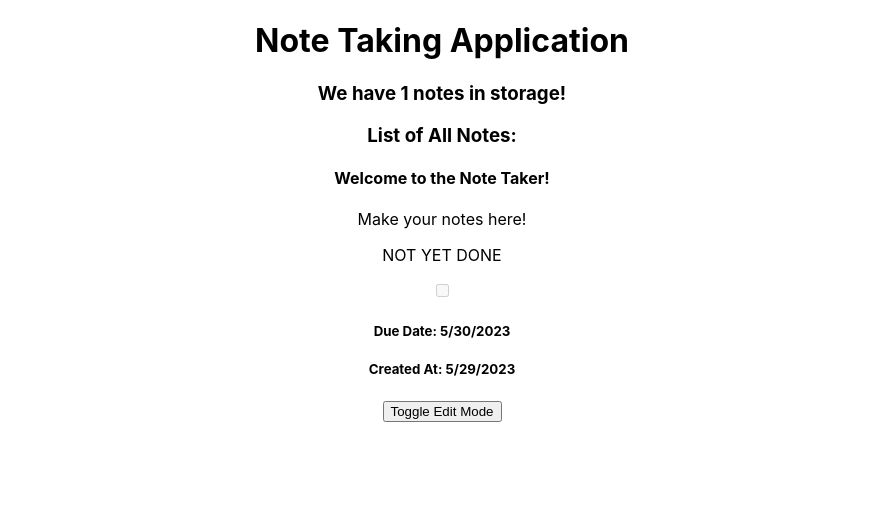
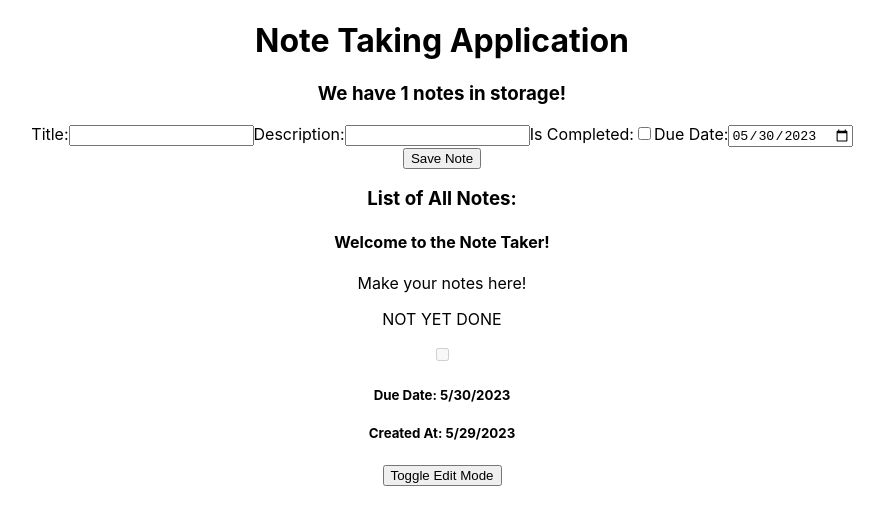
Before and after one commit to johnsonw1017/reactjs-note-taking-project, a React (Create React App) app: page / in a window 1280 px wide. Shown: the top 524 px of the page, without its empty margins (198-1082 px from the left). Built offline with nearby package versions, Linux system fonts and the light colour scheme.

Commit message:
feat: NoteForm saving new note works

```diff
--- a/src/components/NoteForm.jsx
+++ b/src/components/NoteForm.jsx
@@ -1,26 +1,67 @@
-import React, { useState } from "react";
+import React, { useEffect, useState } from "react";
+import { useNoteData, useNoteDispatch } from "../contexts/NotesContext";
 
-export default function NoteForm(prop){
+export default function NoteForm(props){
+
+    const {id} = props;
+    const globalNotesData = useNoteData();
+    const globalNotesDispatch = useNoteDispatch();
 
     const [localTitle, setLocalTitle] = useState("");
     const [localDescription, setLocalDescription] = useState("");
     const [localIsCompleted, setLocalIsCompleted] = useState(false);
     const [localDueDate, setLocalDueDate] = useState(new Date().setDate(new Date().getDate() + 1));
+    const [localCreatedAtDate, setLocalCreatedAtDate] = useState(Date.now())
+
+    //finding a note if there is one, then prefill the form with existing data
+    useEffect(() => {
+        let tempNote = globalNotesData.find(globalSpecificNote => {
+            return globalSpecificNote.id === id;
+        });
+
+        if (tempNote){
+            setLocalTitle(tempNote.title);
+            setLocalDescription(tempNote.description);
+            setLocalIsCompleted(tempNote.isCompleted);
+            setLocalDueDate(tempNote.dueDate);
+            setLocalCreatedAtDate(tempNote.createdAtDate);
+        }
+
+
+    }, [globalNotesData, id])
+
+    const saveNoteToGlobal = () => {
+        let tempNewNote = {
+            id: id || globalNotesData.length + 1,
+            title: localTitle,
+            description: localDescription,
+            isCompleted: localIsCompleted,
+            dueDate: localDueDate,
+            createdAtDate:localCreatedAtDate
+        }
+
+        if(id){
+            globalNotesDispatch({type:"update", updatedNote: tempNewNote});
+        } else {
+            globalNotesDispatch({type:"create", newNote: tempNewNote});
+        }
+
+    }
 
 
     return(
         <div>
             <form>
             <label>Title:</label>
-            <input type="text" name="title" value={localTitle} onChange={setLocalTitle}/>
+            <input type="text" name="title" value={localTitle} onChange={(event) => setLocalTitle(event.target.value)}/>
             <label>Description:</label>
-            <input type="text" name="description" value={localDescription} onChange={setLocalDescription}/>
+            <input type="text" name="description" value={localDescription} onChange={(event) => setLocalDescription(event.target.value)}/>
             <label>Is Completed:</label>
-            <input type="text" name="title" value={localIsCompleted} onChange={setLocalIsCompleted}/>
+            <input type="checkbox" name="isCompleted" value={localIsCompleted} checked={localIsCompleted} onChange={(event) => setLocalIsCompleted(!localIsCompleted)}/>
             <label>Due Date:</label>
-            <input type="text" name="dueDate" value={localDueDate} onChange={setLocalDueDate}/>
+            <input type="date" name="dueDate" value={new Date(localDueDate).toISOString().split("T")[0]} onChange={(event) => setLocalDueDate(event.target.value)}/>
             </form>
-        <button>Save Note</button>
+        <button onClick={saveNoteToGlobal}>Save Note</button>
         </div>
     )
 }
--- a/src/pages/Homepage.jsx
+++ b/src/pages/Homepage.jsx
@@ -1,7 +1,7 @@
 import React from "react";
-import { useNoteData } from "../contexts/NotesContext"
-import NoteDisplay from "../components/NoteDisplay";
+import { useNoteData } from "../contexts/NotesContext";
 import NoteParent from "../components/NoteParent";
+import NoteForm from "../components/NoteForm";
 
 
 export default function Homepage(props){
@@ -15,8 +15,7 @@ export default function Homepage(props){
 
             {/* Note Count Component */}
             <h3>We have {globalNotesData.length} notes in storage!</h3>
-
-            {/* Note Form Component */}
+            <NoteForm />
 
             {/* List Of All Notes Component */}
             <h3>List of All Notes:</h3>
```
